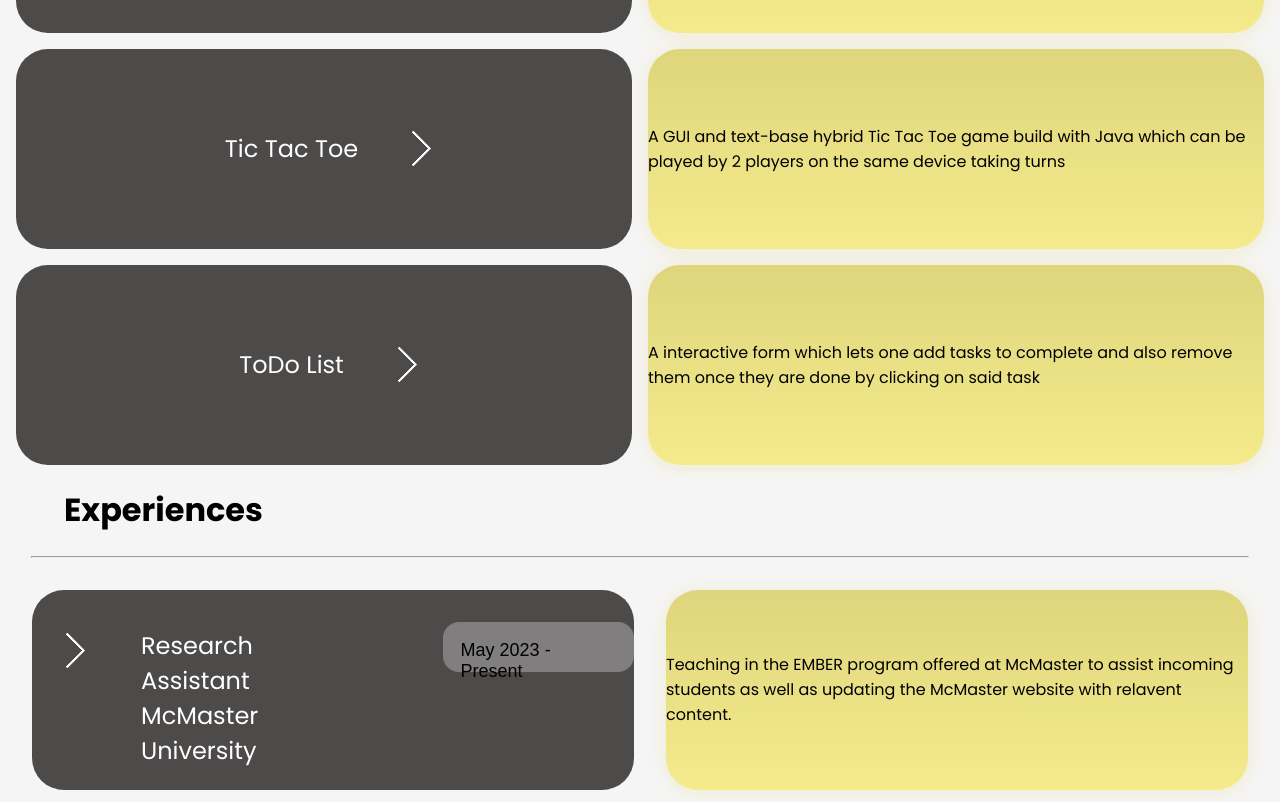
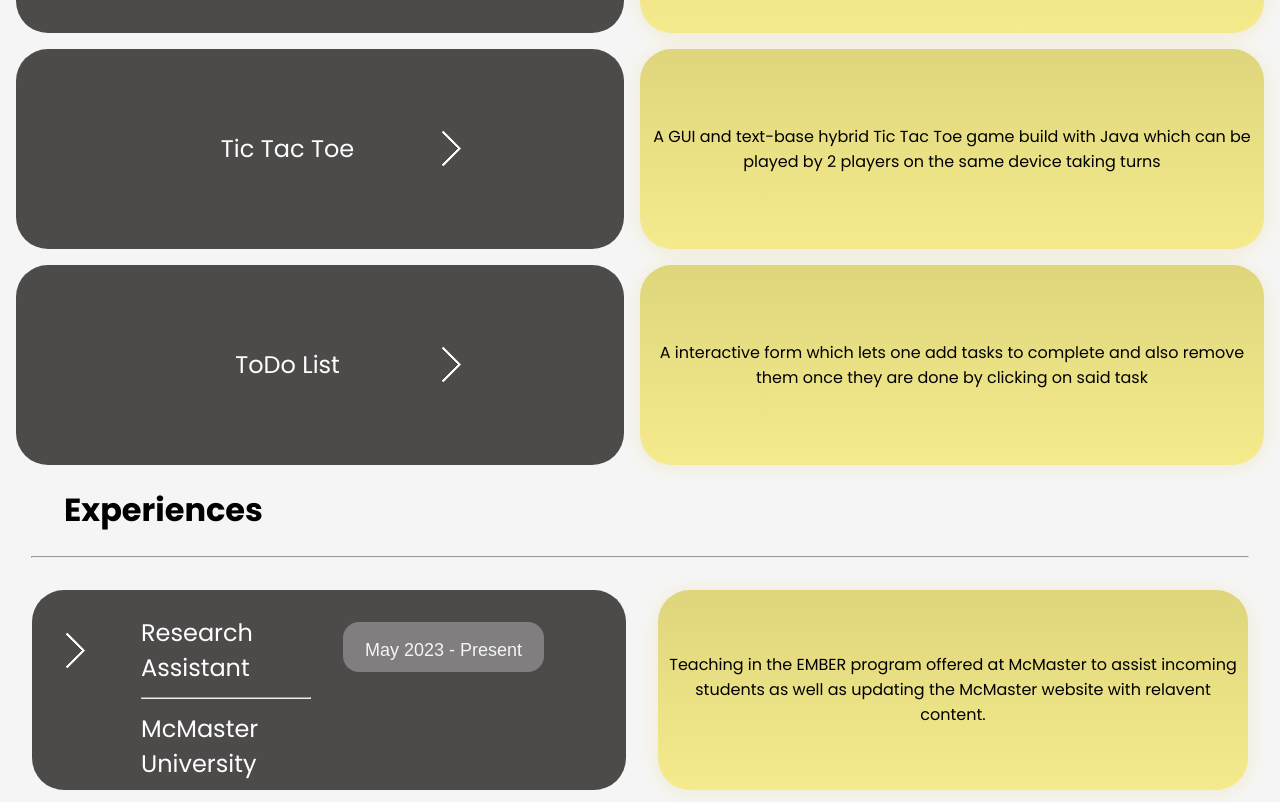
Before and after one commit to Waqar-Ul-Hassan/PortfolioV2, a React (Create React App) app: page / in a window 1280 px wide. Shown: the part 1498-2300 px from the top of the page. Built offline with nearby package versions, Linux system fonts and the light colour scheme; a web font is replaced by a local one.

Commit message:
Deployed website

```diff
--- a/src/Components/Navbar.css
+++ b/src/Components/Navbar.css
@@ -32,6 +32,10 @@ body {
 
 .logo {}
 
+.menu-icon {
+    display: none;
+}
+
 .nav-elements {}
 
 .nav-elements ul {
@@ -47,7 +51,6 @@ body {
 .nav-elements ul a {
     font-size: 16px;
     font-weight: 400;
-    margin: 2rem;
     color: #2f234f;
     text-decoration: none;
 }
@@ -68,6 +71,44 @@ body {
     background-color: #574c4c;
 }
 
+@media (max-width: 768px) {
+    .nav-elements ul li:not(:last-child) {
+        margin-right: 30px;
+    }
+}
+
+@media (max-width: 600px) {
+    .menu-icon {
+        display: block;
+        cursor: pointer;
+    }
+
+    .nav-elements {
+        position: absolute;
+        right: 0;
+        top: 60px;
+        background-color: #fef7e5;
+        width: 0px;
+        height: calc(100vh - 60px);
+        transition: all 0.3s ease-in;
+        overflow: hidden;
+    }
+
+    .nav-elements.active {
+        width: 270px;
+    }
+
+    .nav-elements ul {
+        display: flex;
+        flex-direction: column;
+    }
+
+    .nav-elements ul li {
+        margin-right: unset;
+        margin-top: 22px;
+    }
+}
+
 .navAbout,
 .navExperience,
 .navProjects {
@@ -86,8 +127,6 @@ html {
     margin-bottom: 5%;
     margin-top: 5%;
 }
-
-
 /*
 
 
--- a/src/Components/Navbar.js
+++ b/src/Components/Navbar.js
@@ -9,20 +9,25 @@ import Background from "./Background";
 import CustomCursor from "../CustomCursor";
 
 const Navbar = () => {
-  const [toggleMenu, setToggleMenu] = useState(false);
-  const [screenWidth, setScreenWidth] = useState(window.innerWidth);
+  // const [toggleMenu, setToggleMenu] = useState(false);
+  // const [screenWidth, setScreenWidth] = useState(window.innerWidth);
 
-  const toggleNav = () => {
-    setToggleMenu(!toggleMenu);
+  // const toggleNav = () => {
+  //   setToggleMenu(!toggleMenu);
+  // };
+
+  // useEffect(() => {
+  //   const changeWidth = () => {
+  //     setScreenWidth(window.innerWidth);
+  //   };
+
+  //   window.addEventListener("resize", changeWidth);
+  // }, []);
+  const [showNavbar, setShowNavbar] = useState(false);
+
+  const handleShowNavbar = () => {
+    setShowNavbar(!showNavbar);
   };
-
-  useEffect(() => {
-    const changeWidth = () => {
-      setScreenWidth(window.innerWidth);
-    };
-
-    window.addEventListener("resize", changeWidth);
-  }, []);
 
   return (
     <>
@@ -30,7 +35,10 @@ const Navbar = () => {
       <nav className="navbar">
         <div className="container">
           <div className="logo">Waqar Ul-Hassan</div>
-          <div className="nav-elements">
+          <div className="menu-icon" onClick={handleShowNavbar}>
+            W
+          </div>
+          <div className={`nav-elements  ${showNavbar && "active"}`}>
             <ul>
               <a href="#About_Me" className="navAbout">
                 About Me
--- a/src/Components/UI/ExperienceBox.css
+++ b/src/Components/UI/ExperienceBox.css
@@ -1,4 +1,4 @@
-.flexBox-container {
+.flexBox-container2 {
     display: flex;
     height: 200px;
     align-content: space-between;
@@ -14,11 +14,8 @@
     height: 200px;
     width: 50%;
     border-radius: 32px;
-    align-items: left;
-    justify-content: center;
     background-color: rgb(77, 74, 74);
     font-size: x-large;
-    align-content: space-around;
     margin-right: 1rem;
 }
 
@@ -32,6 +29,7 @@
     justify-self: center;
     margin-top: 1rem;
     color: white;
+    width: 170px;
 }
 .right1 {
     width: 25px;
@@ -44,7 +42,7 @@
     transform: rotate(-135deg);
     display: inline;
 }
-.right:hover {
+.right1:hover {
     margin-right: 2.5rem;
 
 }
@@ -54,9 +52,10 @@ a {
     color: white;
 }
 
-.description1 {
+.description {
     display: flex;
-    padding:0rem;
+    padding-left:0.5rem;
+    padding-right: 0.5rem;
     background-color: grey;
     height: 200px;
     width: 50%;
@@ -64,10 +63,11 @@ a {
     align-items: center;
     justify-content: center;
     text-align: center;
+    align-content: space-around;
     /* background-image: linear-gradient(#060517 0%,
             #090979 35%,
             #00d4ff 100%); */
-    background-image: linear-gradient(#250358, #440c66);
+    background-image: linear-gradient(#ded57c, #f5ea8c);
 }
 
 .description1:hover {
@@ -78,18 +78,17 @@ a {
 
 .duration {
     padding: 1rem;
-    margin-left: 5rem;
     margin-top: 2rem;
+    margin-left: 2rem;
     background-color: rgb(128, 126, 126);
-    color: black;
+    color: whitesmoke;
     border-radius: 16px;
     font-size: large;
-    align-self:left;
-    justify-content: center;
+    align-self:right;
     border-color: transparent;
     height: 50px;
     width: 35%;
-    text-align: left;
+    text-align: center;
 }
 
 @media screen and (max-width: 769px) {
--- a/src/Components/UI/ExperienceBox.js
+++ b/src/Components/UI/ExperienceBox.js
@@ -2,7 +2,7 @@ import "./ExperienceBox.css";
 
 const ExperienceBox = (props) => {
   return (
-    <div className="flexBox-container">
+    <div className="flexBox-container2">
       <div className="jobBox">
         <a target="_blank" href={props.link}>
           <div className="right1"></div>
@@ -10,6 +10,7 @@ const ExperienceBox = (props) => {
         <div className="jobTitle">
           {props.title}
           <br />
+          <hr className="Eline" />
           {props.location}
         </div>
 
--- a/src/Components/UI/projectBox.css
+++ b/src/Components/UI/projectBox.css
@@ -19,6 +19,10 @@
     justify-content: center;
     align-items: center;
     flex-direction: row;
+}
+
+.Ptitle {
+    width: 200px;
 }
 
 .project:hover {
--- a/src/Components/UI/projectBox.js
+++ b/src/Components/UI/projectBox.js
@@ -4,7 +4,7 @@ const ProjectBox = (props) => {
   return (
     <div className="flexBox-container1">
       <div className="project">
-        {props.title}
+        <div className="Ptitle">{props.title}</div>
         <a href={props.download} target="_blank">
           <div className="right"></div>
         </a>
```
